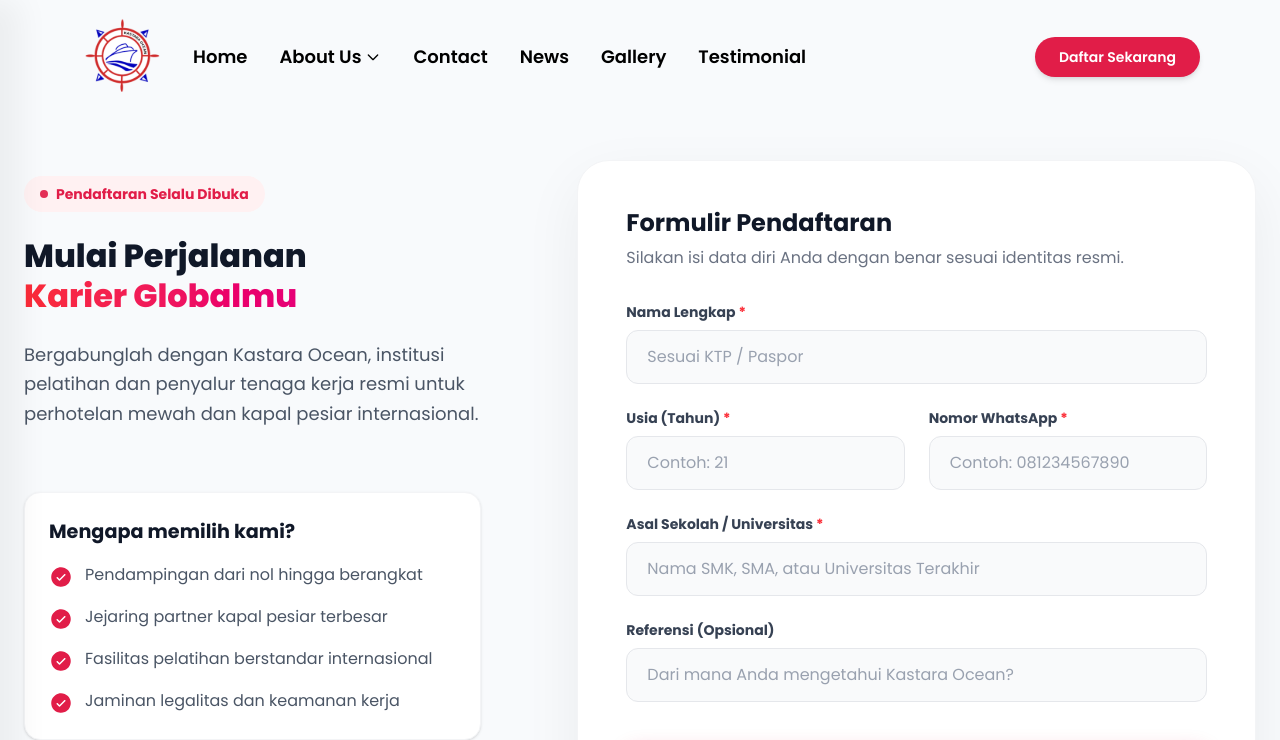
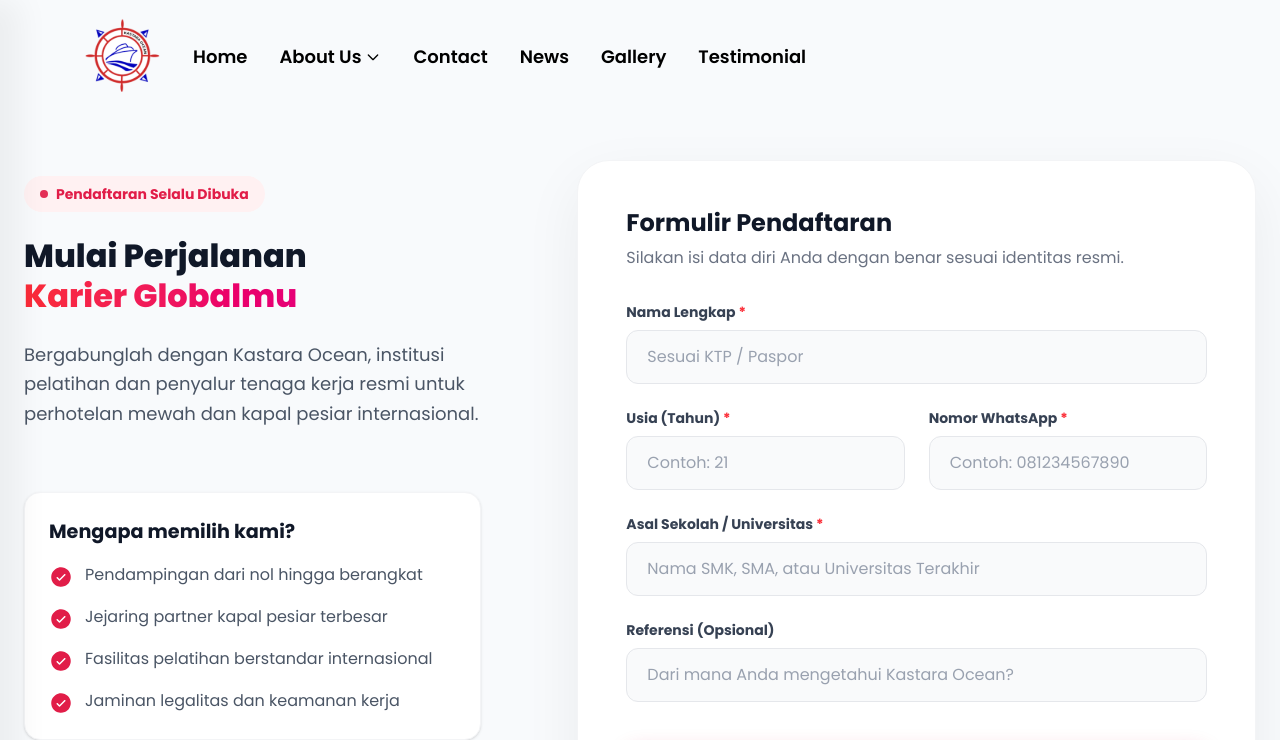
Before and after one commit to audriskasula/kastara_ocean_rework, a Next.js app: page /pendaftaran in a window 1280 px wide. Shown: the top 740 px of the page. Built offline with nearby package versions, Linux system fonts and the light colour scheme.

Commit message:
fix pendaftaran button

```diff
--- a/shared/Navbar.tsx
+++ b/shared/Navbar.tsx
@@ -17,6 +17,7 @@ export default function Navbar() {
   const navRef = useRef<HTMLDivElement | null>(null);
 
   const isLanding = pathname === "/landing";
+  const isPendaftaran = pathname?.startsWith("/pendaftaran");
 
   const navLink = [
     { href: "/", label: "Home" },
@@ -159,9 +160,11 @@ export default function Navbar() {
 
             {/* RIGHT DESKTOP */}
             <div className="hidden lg:flex items-center gap-3">
+              {!isPendaftaran && (
                 <Link href="/pendaftaran" className="bg-primary hover:bg-rose-700 text-white font-semibold px-6 py-2.5 rounded-full transition-all duration-300 shadow-md hover:shadow-lg text-sm">
                   Daftar Sekarang
                 </Link>
+              )}
             </div>
 
             {/* MOBILE TOGGLE */}
@@ -177,6 +180,7 @@ export default function Navbar() {
       </div>
 
       {/* MOBILE FLOATING CTA */}
+      {!isPendaftaran && (
         <div className="lg:hidden fixed bottom-6 left-0 right-0 z-50 px-5 pointer-events-none">
           <div className="flex justify-center">
             <Link href="/pendaftaran" className="bg-primary text-white font-bold w-full max-w-sm py-3.5 rounded-full shadow-[0_8px_30px_rgba(225,29,72,0.3)] text-center text-sm tracking-wide pointer-events-auto active:scale-95 transition-transform border border-white/20">
@@ -184,6 +188,7 @@ export default function Navbar() {
             </Link>
           </div>
         </div>
+      )}
     </>
   );
 }
```
Lines whose indentation alone changed are shown as unchanged.
